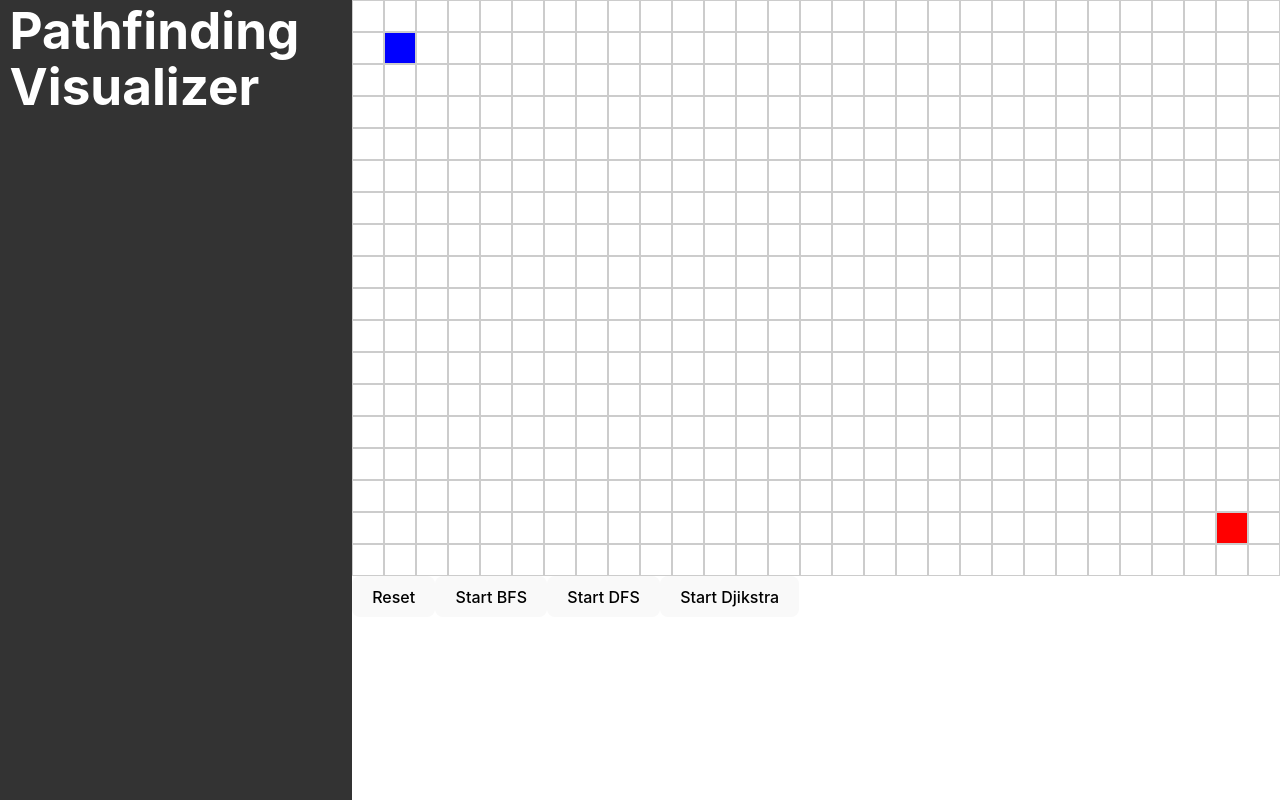
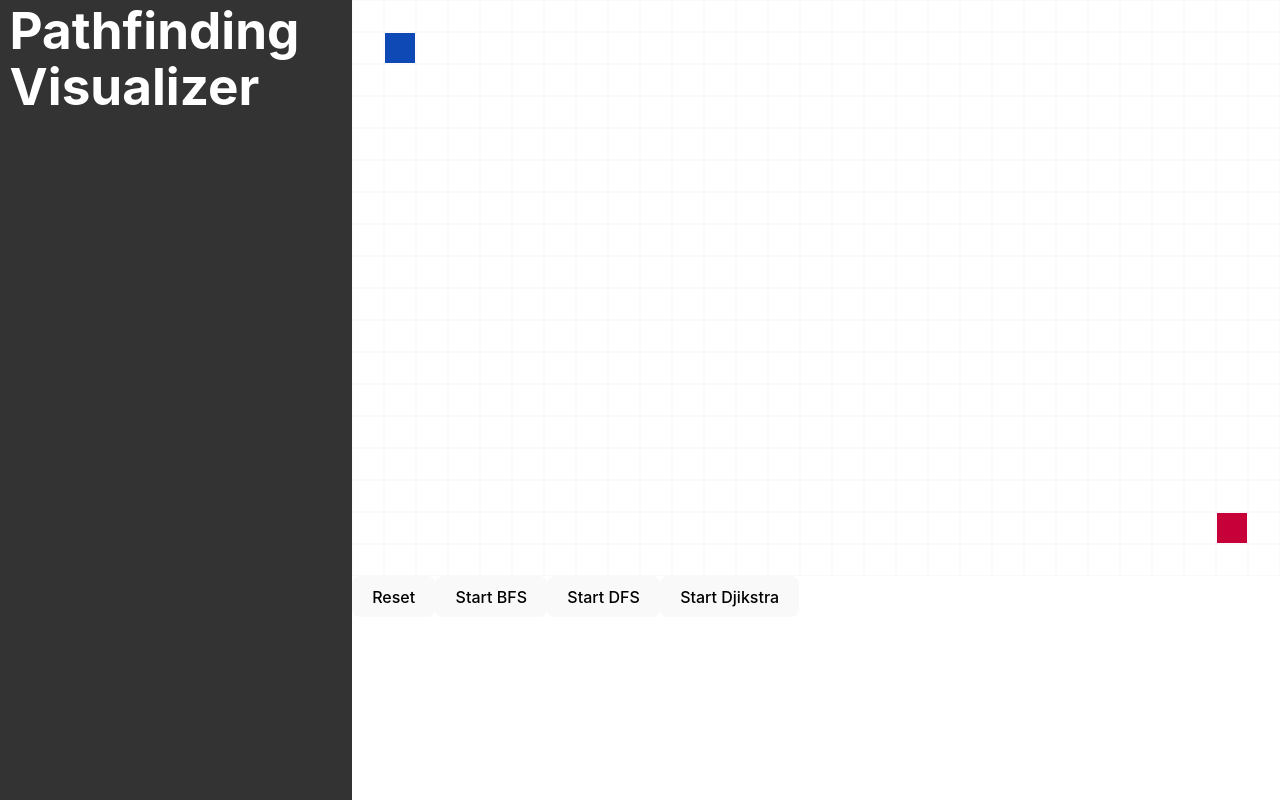
Before and after one commit to Lokicoule/pathfinding-viewer, a React (Vite) app: page / in a window 1280 px wide. Built offline with nearby package versions, Linux system fonts and the light colour scheme.

Commit message:
style: cell css

```diff
--- /dev/null
+++ b/src/domain/types/NodeType.ts
@@ -0,0 +1 @@
+export type NodeType = "Empty" | "Start" | "End" | "Wall" | "Path" | "Explored";
--- a/src/index.css
+++ b/src/index.css
@@ -5,7 +5,7 @@
 
   color-scheme: light dark;
   color: rgba(255, 255, 255, 0.87);
-  background-color: #242424;
+  background-color: #fff;
 
   font-synthesis: none;
   text-rendering: optimizeLegibility;
@@ -57,7 +57,6 @@ button:focus-visible {
 
 @media (prefers-color-scheme: light) {
   :root {
-    color: #213547;
     background-color: #ffffff;
   }
   a:hover {
--- a/src/presentation/app/App.css
+++ b/src/presentation/app/App.css
@@ -28,7 +28,7 @@
 
 .cell {
   background-color: #fff;
-  border: 1px solid #ccc;
+  border: 1px solid #fafafa;
   cursor: pointer;
   transition: background-color 0.2s;
 }
@@ -38,21 +38,56 @@
 }
 
 .cell.start {
-  background-color: #00f;
+  background-color: #0e49b5;
 }
 
 .cell.end {
-  background-color: #f00;
+  background-color: #c70039;
 }
 
 .cell.wall {
-  background-color: #333;
+  background-color: #3b5360;
 }
 
 .cell.explored {
-  background-color: darkcyan;
+  background-color: #b9eddd;
+  animation: explored 0.8s ease-in;
 }
 
 .cell.path {
-  background-color: #0f0;
+  background-color: #38e54d;
+  animation: path 2s ease-out;
 }
+
+@keyframes explored {
+  0% {
+    scale: 1;
+    background-color: #b9eddd;
+  }
+  30% {
+    scale: 0;
+    border-radius: 50%;
+    background-color: #87cbb9;
+  }
+  100% {
+    scale: 1;
+    border-radius: 0;
+    background-color: #b7d3df;
+  }
+}
+
+@keyframes path {
+  0% {
+    border-radius: 50%;
+    scale: 0.2;
+    background-color: #38e54d;
+  }
+  80% {
+    scale: 1.3;
+    background-color: #bce29e;
+  }
+  100% {
+    scale: 1;
+    background-color: #38e54d;
+  }
+}
--- a/src/presentation/components/GridView.tsx
+++ b/src/presentation/components/GridView.tsx
@@ -12,6 +12,10 @@ const GridView: GridComponent = () => {
   const grid = useGrid();
   const sendCommand = useCommand();
   const nodes = useStateMap<string, Node>();
+
+  const handleNodeClick = (node: Node) => {
+    sendCommand(NodeInteractionCommand.name, new NodeInteractionCommand(node));
+  };
 
   const handleMouseDown = (node: Node) => {
     nodes.addEntry(node.id, node);
@@ -55,8 +59,17 @@ const GridView: GridComponent = () => {
                 width: `${NODE_PIXEL_SIZE}px`,
                 height: `${NODE_PIXEL_SIZE}px`,
               }}
-              onMouseDown={() => handleMouseDown(node)}
-              onMouseEnter={() => handleMouseEnter(node)}
+              onClick={() => handleNodeClick(node)}
+              onMouseDown={
+                !node.isStart() && !node.isEnd()
+                  ? () => handleMouseDown(node)
+                  : undefined
+              }
+              onMouseEnter={
+                !node.isStart() && !node.isEnd()
+                  ? () => handleMouseEnter(node)
+                  : undefined
+              }
               onMouseUp={() => handleMouseUp()}
             ></div>
           ))}
```
